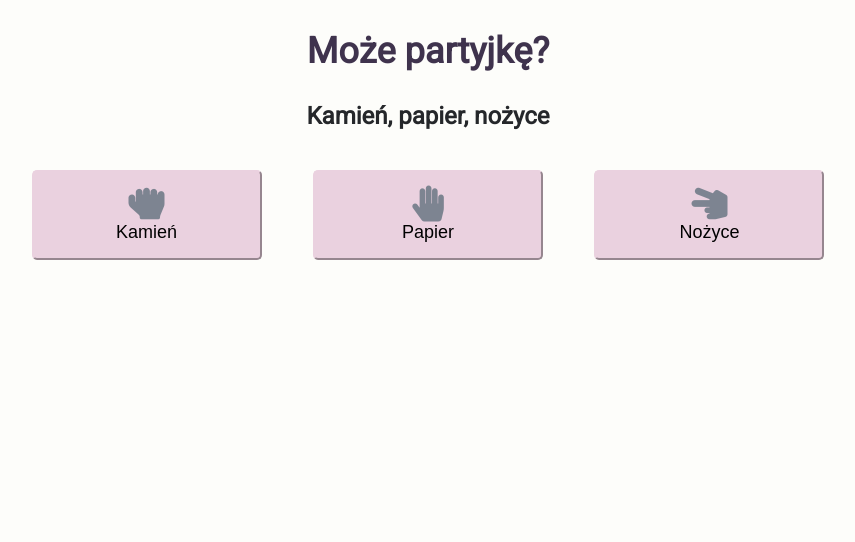
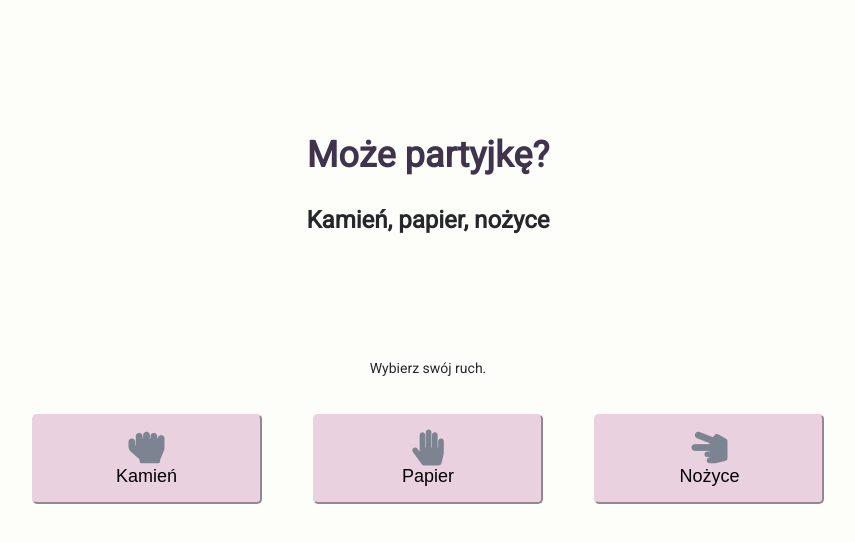
Before and after one commit to Gapiontko/javascript-prework, a website: page index.html in a window 1280 px wide. Shown: the whole page, without its empty margins (212-1067 px from the left). Drawn offline with Linux system fonts and the light colour scheme.

Commit message:
Add instruction

```diff
--- a/index.html
+++ b/index.html
@@ -12,6 +12,11 @@
     <h2 class="page-subtitle">Może partyjkę?</h2>
     <h1 class="page-title">Kamień, papier, nożyce</h1>
   </header>
+  <section class="instruction">
+    <div class="container">
+      <p>Wybierz swój ruch.</p>
+    </div>
+  </section>
   <section class="game">
   	<div class="container">
   		<div id="buttons">
--- a/sass/style.scss
+++ b/sass/style.scss
@@ -18,6 +18,9 @@ body {
 }
 
 /*Header*/
+header {
+  padding: 96px 0;
+}
 .page-title {
   font-weight: 400px;
   font-size: 24px;
```
Also changed, not shown: css/style.css, 1 other file.
